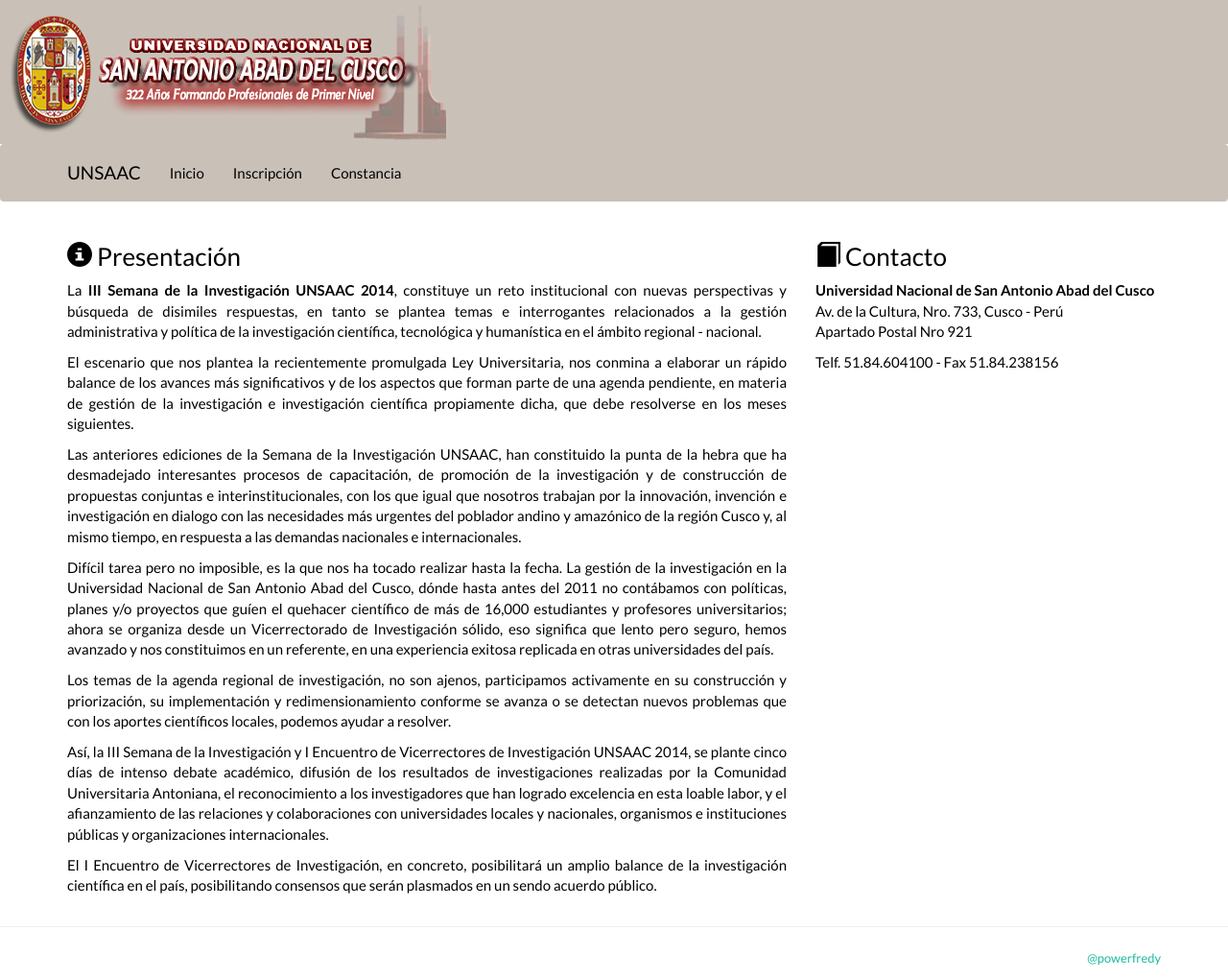
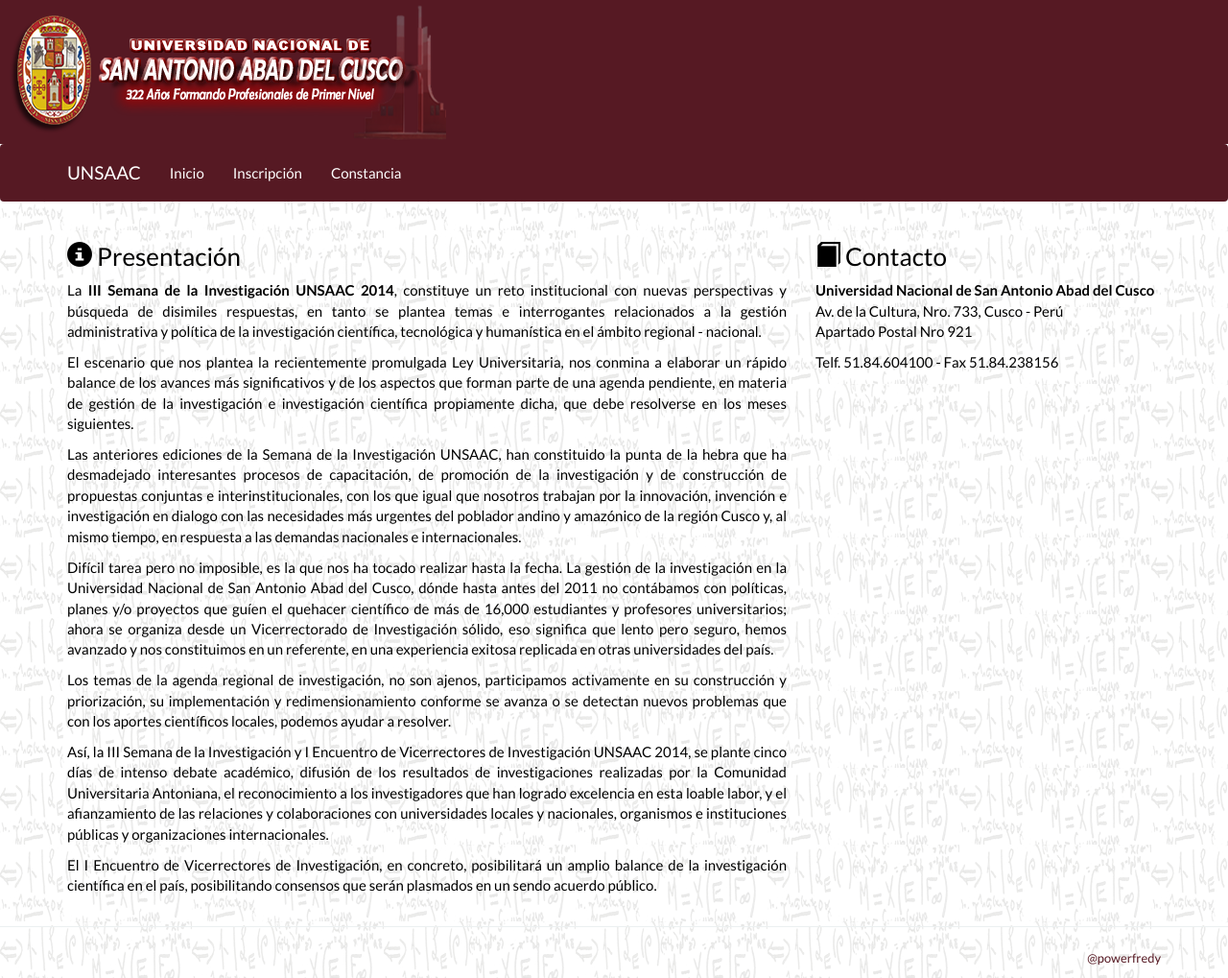
Before and after one commit to fredysqm/vrin, a Django app: page / in a window 1280 px wide. Shown: the whole page at 96% size. Run offline with Django 3.2, Linux system fonts and the light colour scheme; parts of the project's set-up code (start-up, migrations or seed data) failed here and were passed over; some libraries are stand-ins or nearby versions.

Commit message:
imagen fondo

```diff
--- a/templates/base.html
+++ b/templates/base.html
@@ -18,14 +18,14 @@
         <script src="{% static 'js/respond.min.js' %}"></script>
     <![endif]-->
 </head>
-<body style="color:#000000;">
-    <div style="background-color:#C9C1B8;" >
+<body style="color:#000000; background: url({% static 'img/bg.png' %});">
+    <div style="background-color:#561923;" >
         <img src="{% static 'img/logo.png' %}" />
     </div>
-    <div class="navbar navbar-default" style="background-color:#C9C1B8;">
+    <div class="navbar navbar-default" style="background-color:#561923;">
         <div class="container">
             <div class="navbar-header">
-                <a href="{% url 'home_url' %}" style="color:#000000;" class="navbar-brand">UNSAAC</a>
+                <a href="{% url 'home_url' %}" style="color:#FFF;" class="navbar-brand">UNSAAC</a>
                 <button class="navbar-toggle" type="button" data-toggle="collapse" data-target="#navbar-main">
                     <span class="sr-only">Toggle navigation</span>
                     <span class="icon-bar"></span>
--- a/templates/footer.html
+++ b/templates/footer.html
@@ -3,7 +3,7 @@
         <div class="container">
             <div class="row">
                 <div class="col-md-12">
-                    <p class="text-right"><a href="https://twitter.com/powerfredy"><small>@powerfredy</small></a></p>
+                    <p class="text-right"><a style="color:#561923;" href="https://twitter.com/powerfredy"><small>@powerfredy</small></a></p>
                 </div>
             </div>
         </div>
--- a/templates/inscripcion_final.html
+++ b/templates/inscripcion_final.html
@@ -10,6 +10,6 @@
 Tu id de inscripción es: {{inscrito.pk}}
 </p>
 <p>
-<a href="{% url 'constancia_url' %}">Generar Constancia</a>
+<a style="color:#561923;" href="{% url 'constancia_url' %}">Generar Constancia</a>
 </p>
 {% endblock %}
--- a/templates/menu.html
+++ b/templates/menu.html
@@ -1,3 +1,3 @@
-<li><a style="color:#000000;" href="{% url 'home_url' %}">Inicio</a></li>
-<li><a style="color:#000000;" href="{% url 'inscripcion_url' %}">Inscripción</a></li>
-<li><a style="color:#000000;" href="{% url 'constancia_url' %}">Constancia</a></li>
+<li><a style="color:#FFF;" href="{% url 'home_url' %}">Inicio</a></li>
+<li><a style="color:#FFF;" href="{% url 'inscripcion_url' %}">Inscripción</a></li>
+<li><a style="color:#FFF;" href="{% url 'constancia_url' %}">Constancia</a></li>
```
Also changed, not shown: static/img/bg.png (added).
